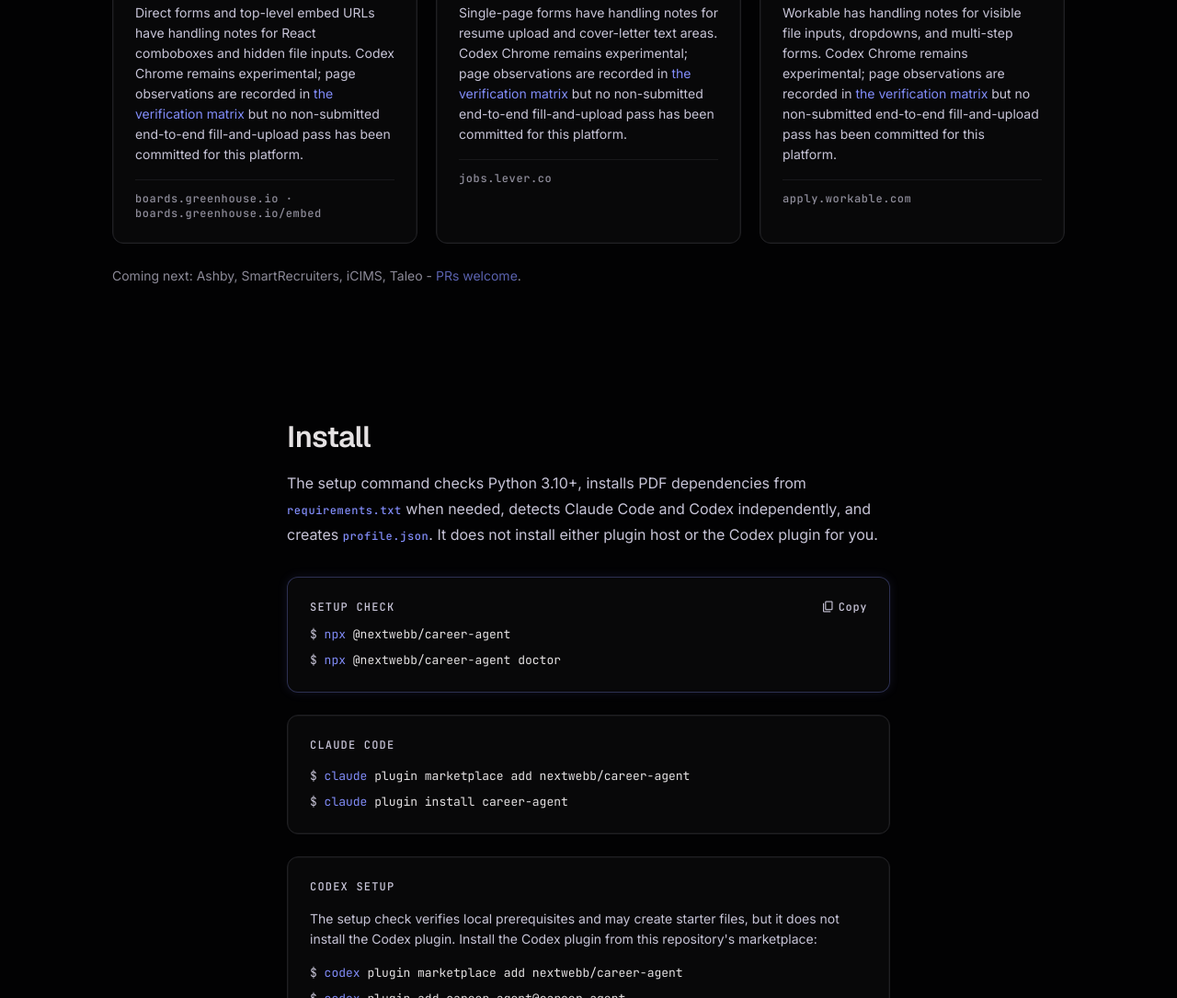
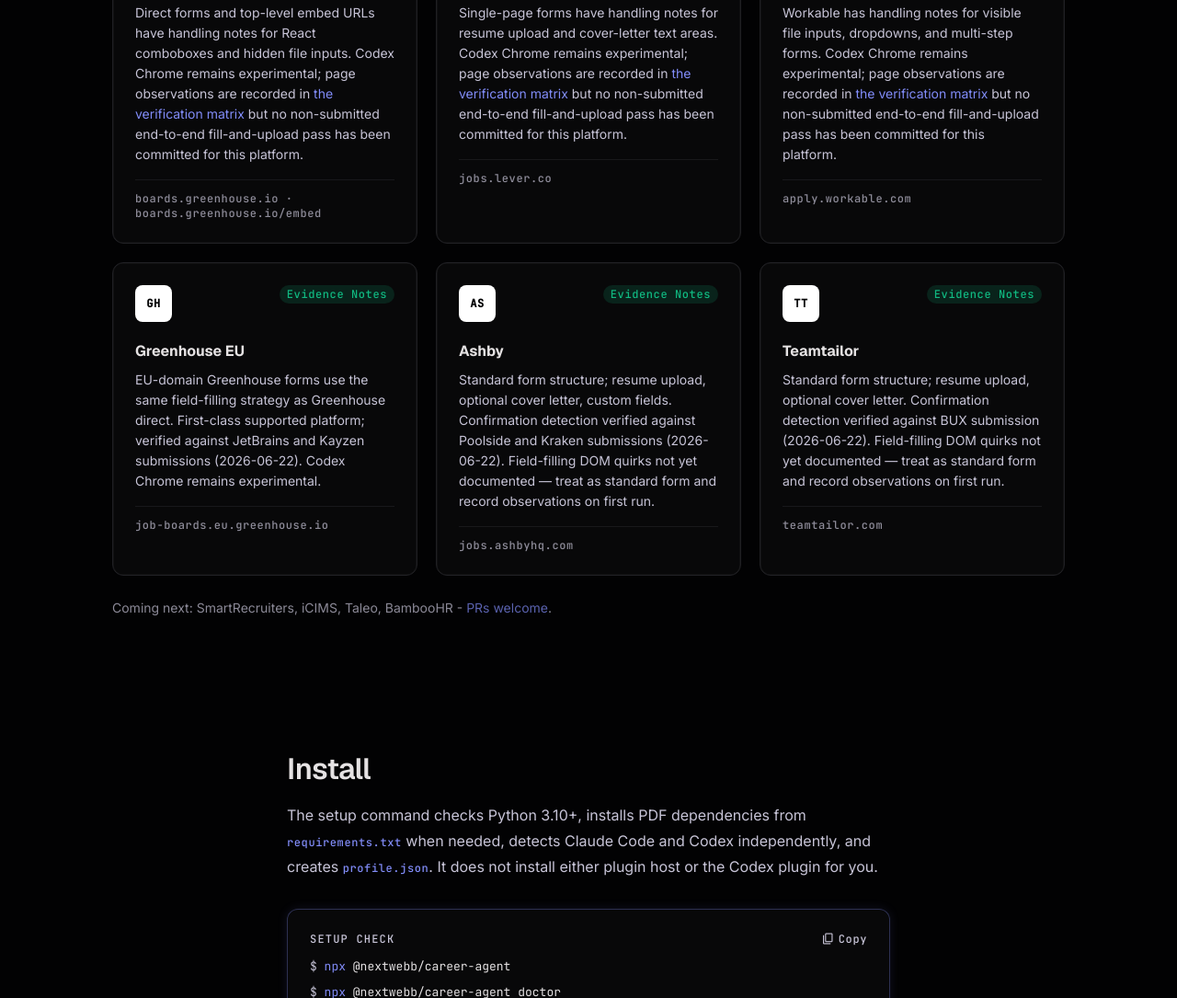
Before and after one commit to nextwebb/career-agent, a website: page docs/index.html in a window 1280 px wide. Shown: the part 4827-5912 px from the top of the page at 92% size. Drawn offline with nearby package versions, Linux system fonts and the light colour scheme.

Commit message:
docs: sync README and GH Pages to v1.7 platform support (#158)
Three stale spots in README.md and three missing cards in docs/index.html
did not reflect that v1.7 added greenhouse_eu, ashby, and teamtailor as
first-class ATS platforms.

README.md:
- Comparison table: extend browser form-filling note from 3 to 6 platforms
- ATS support notes table: replace stale greenhouse_eu "normalize to
  greenhouse" row with first-class entry (verified JetBrains, Kayzen
  2026-06-22); add Ashby (Poolside, Kraken) and Teamtailor (BUX) rows
- Contributing: remove Ashby from "platforms to add" (shipped in v1.7)

docs/index.html (GitHub Pages):
- Add greenhouse_eu, Ashby, Teamtailor platform cards to ATS grid
- Each card includes verified evidence date and honest "no DOM quirks
  documented yet" caveat for Ashby/Teamtailor
- "Coming next" footer: remove Ashby (shipped); add BambooHR (still pending)

```diff
--- a/docs/index.html
+++ b/docs/index.html
@@ -482,9 +482,48 @@
         <div class="font-mono text-label text-on-surface-variant border-t border-obsidian-edge pt-3 opacity-70">apply.workable.com</div>
       </div>
 
+      <div class="glass p-6 rounded-xl border border-obsidian-edge hover:border-safety-indigo/30 transition-colors">
+        <div class="flex justify-between items-start mb-5">
+          <div class="w-10 h-10 bg-white rounded-lg flex items-center justify-center overflow-hidden p-1.5">
+            <img src="https://www.greenhouse.io/favicon.ico" alt="Greenhouse EU logo" class="w-full h-full object-contain"
+                 onerror="this.parentNode.innerHTML='<span class=\'font-mono text-label font-bold text-obsidian-deep\'>GH</span>'"/>
+          </div>
+          <span class="px-2 py-0.5 rounded-full bg-success-emerald/15 text-success-emerald font-mono text-label">Evidence Notes</span>
+        </div>
+        <h3 class="font-display font-bold text-on-surface mb-2">Greenhouse EU</h3>
+        <p class="font-body text-body-sm text-on-surface-variant mb-4">EU-domain Greenhouse forms use the same field-filling strategy as Greenhouse direct. First-class supported platform; verified against JetBrains and Kayzen submissions (2026-06-22). Codex Chrome remains experimental.</p>
+        <div class="font-mono text-label text-on-surface-variant border-t border-obsidian-edge pt-3 opacity-70">job-boards.eu.greenhouse.io</div>
+      </div>
+
+      <div class="glass p-6 rounded-xl border border-obsidian-edge hover:border-safety-indigo/30 transition-colors">
+        <div class="flex justify-between items-start mb-5">
+          <div class="w-10 h-10 bg-white rounded-lg flex items-center justify-center overflow-hidden p-1.5">
+            <img src="https://www.ashbyhq.com/favicon.ico" alt="Ashby logo" class="w-full h-full object-contain"
+                 onerror="this.parentNode.innerHTML='<span class=\'font-mono text-label font-bold text-obsidian-deep\'>AS</span>'"/>
+          </div>
+          <span class="px-2 py-0.5 rounded-full bg-success-emerald/15 text-success-emerald font-mono text-label">Evidence Notes</span>
+        </div>
+        <h3 class="font-display font-bold text-on-surface mb-2">Ashby</h3>
+        <p class="font-body text-body-sm text-on-surface-variant mb-4">Standard form structure; resume upload, optional cover letter, custom fields. Confirmation detection verified against Poolside and Kraken submissions (2026-06-22). Field-filling DOM quirks not yet documented — treat as standard form and record observations on first run.</p>
+        <div class="font-mono text-label text-on-surface-variant border-t border-obsidian-edge pt-3 opacity-70">jobs.ashbyhq.com</div>
+      </div>
+
+      <div class="glass p-6 rounded-xl border border-obsidian-edge hover:border-safety-indigo/30 transition-colors">
+        <div class="flex justify-between items-start mb-5">
+          <div class="w-10 h-10 bg-white rounded-lg flex items-center justify-center overflow-hidden p-1.5">
+            <img src="https://www.teamtailor.com/favicon.ico" alt="Teamtailor logo" class="w-full h-full object-contain"
+                 onerror="this.parentNode.innerHTML='<span class=\'font-mono text-label font-bold text-obsidian-deep\'>TT</span>'"/>
+          </div>
+          <span class="px-2 py-0.5 rounded-full bg-success-emerald/15 text-success-emerald font-mono text-label">Evidence Notes</span>
+        </div>
+        <h3 class="font-display font-bold text-on-surface mb-2">Teamtailor</h3>
+        <p class="font-body text-body-sm text-on-surface-variant mb-4">Standard form structure; resume upload, optional cover letter. Confirmation detection verified against BUX submission (2026-06-22). Field-filling DOM quirks not yet documented — treat as standard form and record observations on first run.</p>
+        <div class="font-mono text-label text-on-surface-variant border-t border-obsidian-edge pt-3 opacity-70">teamtailor.com</div>
+      </div>
+
     </div>
     <p class="font-body text-body-sm text-on-surface-variant mt-6 opacity-70">
-      Coming next: Ashby, SmartRecruiters, iCIMS, Taleo -
+      Coming next: SmartRecruiters, iCIMS, Taleo, BambooHR -
       <a href="https://github.com/nextwebb/career-agent/blob/main/CONTRIBUTING.md" class="text-safety-indigo hover:underline">PRs welcome</a>.
     </p>
   </section>
```
Also changed, not shown: README.md, plugins/career-agent/README.md.
